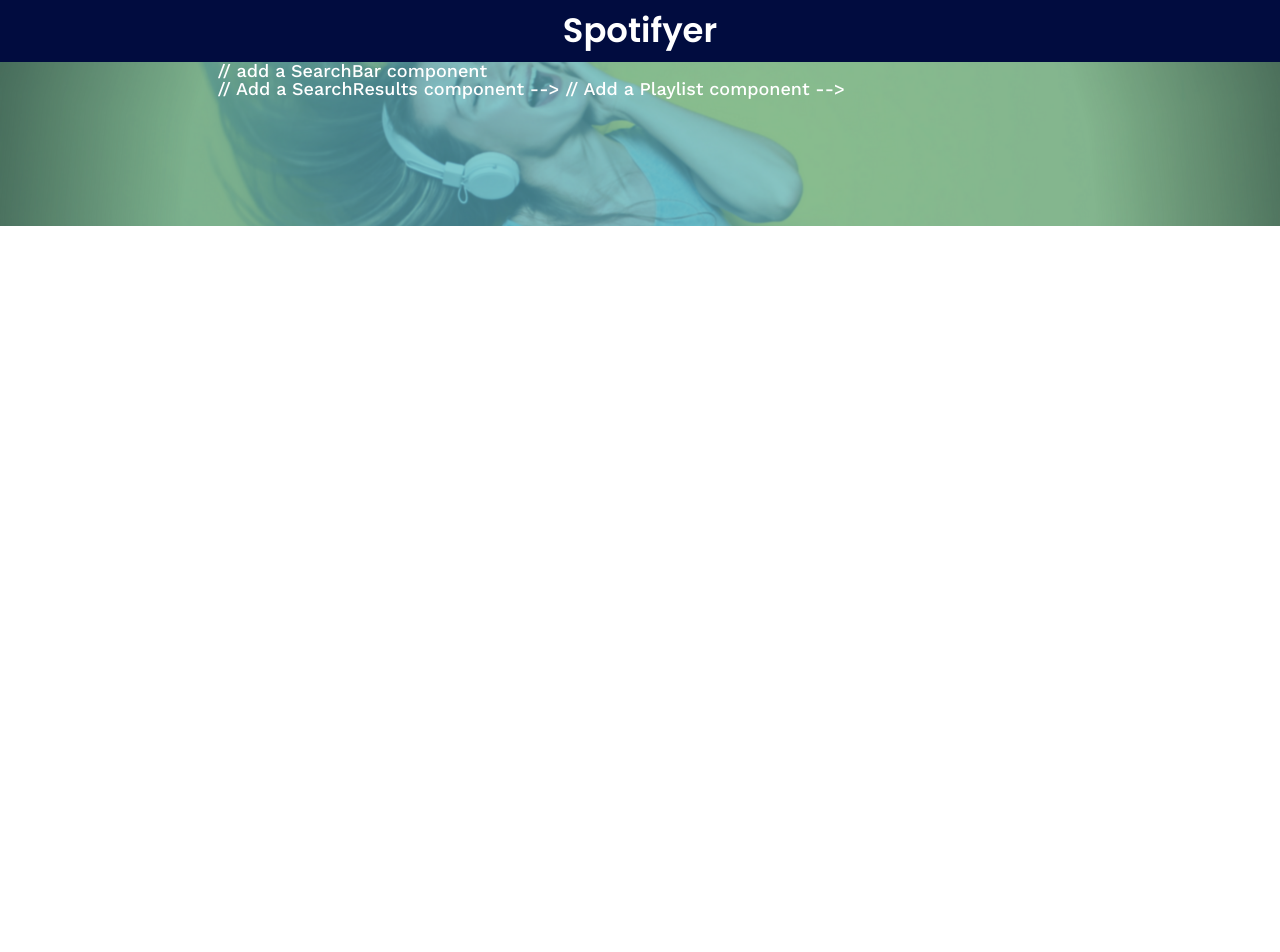
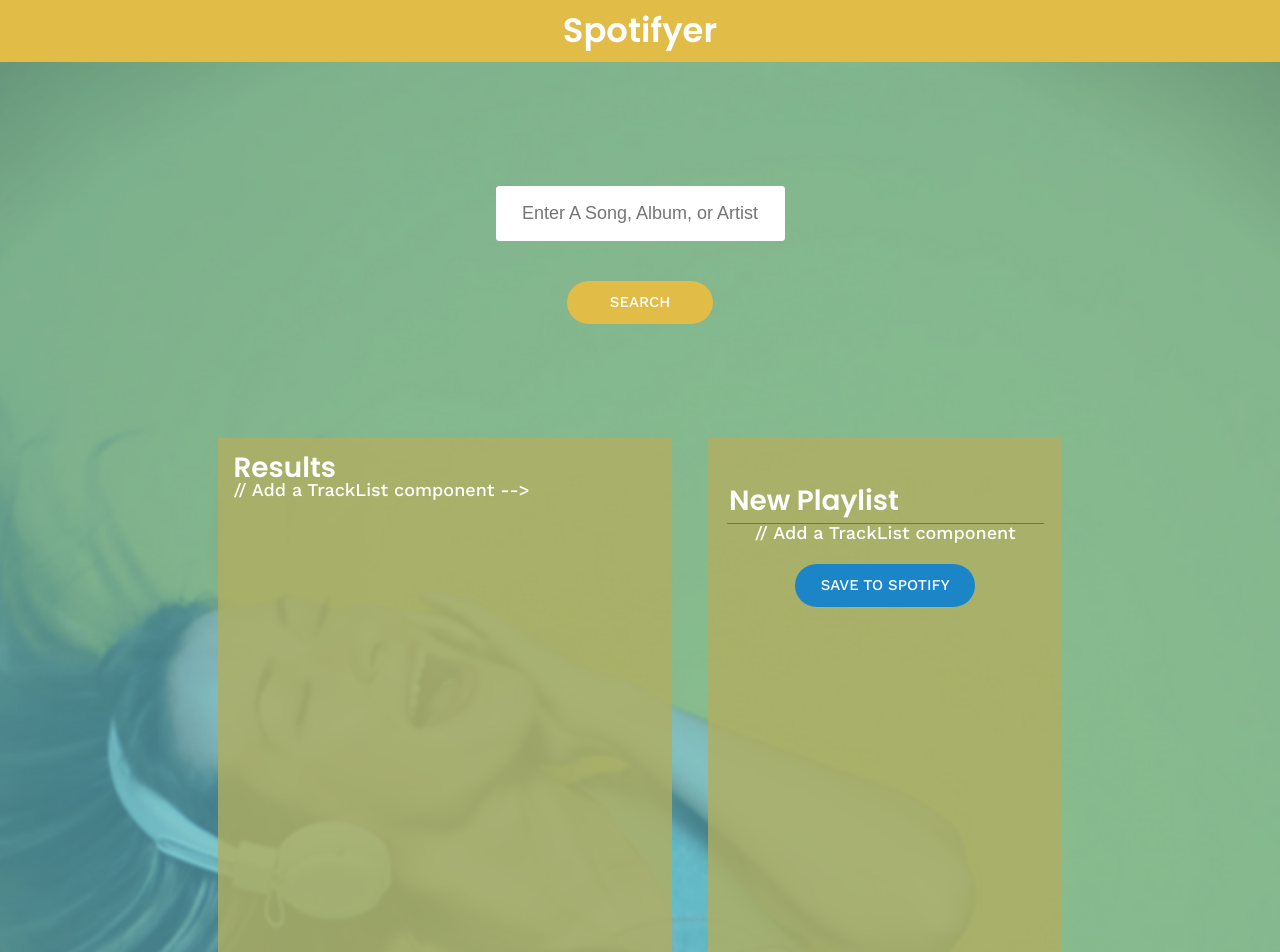
Before and after one commit to mayanovarini/spotifyer, a React (Create React App) app: page / in a window 1280 px wide. Shown: the top 952 px of the page. Before the commit the page ends 800 px from the top, so only its background shows below. Built offline with nearby package versions, Linux system fonts and the light colour scheme.

Commit message:
change colors

```diff
--- a/src/Components/App/App.css
+++ b/src/Components/App/App.css
@@ -10,7 +10,7 @@
 
 h1 {
   padding: .77rem 0;
-  background-color: #010c3f;
+  background-color: #e1bc47;
   text-align: center;
   font-family: 'Poppins', sans-serif;
   font-size: 1.88rem;
--- a/src/Components/App/App.js
+++ b/src/Components/App/App.js
@@ -4,16 +4,36 @@
 import Playlist from '../Playlist/Playlist';
 import SearchResults from '../SearchResults/SearchResults';
 
+const track = {
+  name: "Oakheart",
+  artist: "Poldoore",
+  album: "Dreamworks - EP"
+};
+
+
 class App extends Component {
+
+  constructor(props){
+    super(props);
+    this.state = {
+      searchResults : [
+        track,
+        track,
+        track,
+        track,
+        track
+      ]
+    }
+  }
   render() {
     return (
       <div>
         <h1>Spotifyer</h1>
         <div className="App">
-          // add a SearchBar component
+          <SearchBar />
           <div className="App-playlist">
-           // Add a SearchResults component -->
-           // Add a Playlist component -->
+           <SearchResults searchResults={this.state.searchResults} />
+           <Playlist />
           </div>
         </div>
       </div>
--- a/src/Components/Playlist/Playlist.css
+++ b/src/Components/Playlist/Playlist.css
@@ -6,8 +6,7 @@
   width: 37%;
   max-height: 950px;
   padding: 2.27rem 1.16rem;
-  background-color: rgba(1, 12, 63, 0.7);
-  box-shadow: 0 4px 2px 2px #000000;
+  background-color: rgba(177, 174, 97, 0.81);
 }
 
 .Playlist input {
@@ -27,14 +26,14 @@
   padding: .77rem 0;
   border-radius: 54px;
   margin-top: 1.27rem;
-  background-color: #6c41ec;
+  background-color: #1c85c8;
   text-align: center;
   font-size: .83rem;
   transition: background-color .25s;
 }
 
 .Playlist-save:hover {
-  background-color: rgba(108, 65, 233, .7);
+  background-color: rgba(138, 206, 233, 0.7);
 }
 
 ::-webkit-scrollbar {
--- a/src/Components/SearchBar/SearchBar.css
+++ b/src/Components/SearchBar/SearchBar.css
@@ -26,12 +26,12 @@
   width: 8.11rem;
   padding: .77rem 0;
   border-radius: 54px;
-  background-color: #010c3f;
+  background-color: #e1bc47;
   text-align: center;
   font-size: .833rem;
   transition: background-color .25s;
 }
 
 .SearchBar a:hover {
-  background-color: rgba(108, 65, 233, .7);
+  background-color: #e1d763;
 }
--- a/src/Components/SearchResults/SearchResults.css
+++ b/src/Components/SearchResults/SearchResults.css
@@ -3,8 +3,7 @@
   height: 950px;
   overflow-y: scroll;
   padding: .88rem;
-  background-color: rgba(1, 12, 63, 0.7);
-  box-shadow: 0 4px 2px 2px #000000;
+  background-color: rgba(177, 174, 97, 0.81);
 }
 
 ::-webkit-scrollbar {
```
